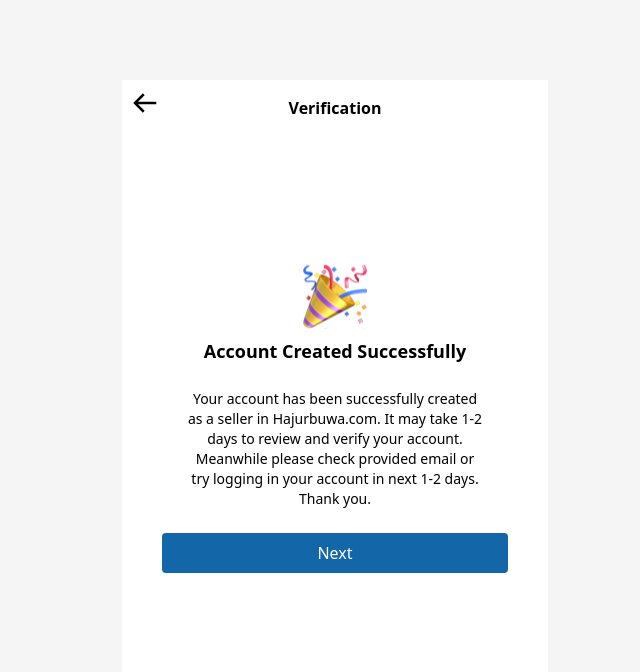
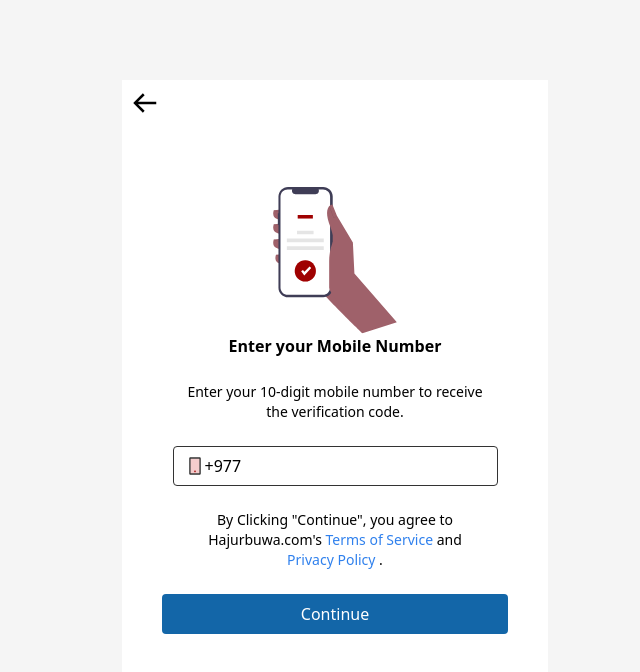
Before and after one commit to Aayush-Skp/seller-hajurbuwa-test, a Next.js app: page /register in a window 1280 px wide. Shown: the top 672 px of the page, without its empty margins (305-945 px from the left). Built offline with nearby package versions, Linux system fonts and the light colour scheme.

Commit message:
unknown changes: Seller Registration

```diff
--- a/src/components/registration/SellerRegistration.tsx
+++ b/src/components/registration/SellerRegistration.tsx
@@ -45,7 +45,7 @@ export default function SellerRegistration() {
       otp: '',
     });
 
-  const [step, setStep] = useState<number>(8);
+  const [step, setStep] = useState<number>(1);
   const [panImageUrl, setPanImageUrl] = useState<string>('');
   const [panImage, setPanImage] = useState<File | null>(null);
   function incStep() {
```
